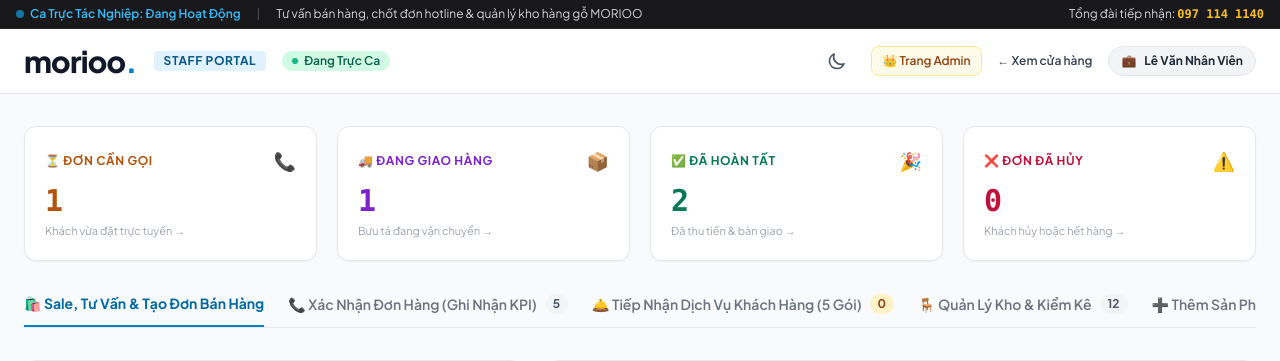
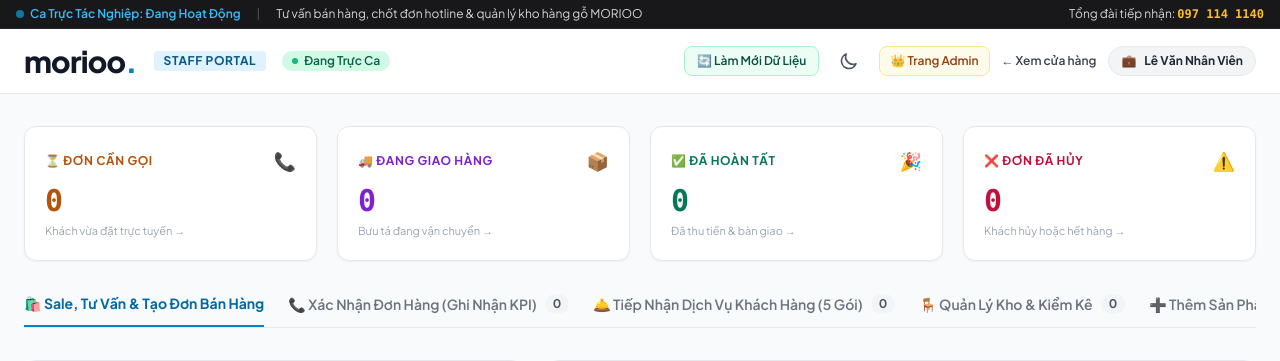
Before and after one commit to R1PL3X/MocThanh, a Flask app: page /staff in a window 1280 px wide. Shown: the top 361 px of the page. Run offline with Flask 3, Linux system fonts and the light colour scheme; some libraries are stand-ins or nearby versions; some web fonts are replaced.

Commit message:
fix(staff): fix illegal await in handlePosSubmit, add refresh button, update navigation links to root paths

```diff
--- a/admin.html
+++ b/admin.html
@@ -86,12 +86,12 @@
         </button>
 
         <!-- Link to Staff Portal -->
-        <a href="staff.html" class="text-xs text-sky-700 dark:text-sky-400 font-semibold hover:underline flex items-center gap-1 px-2.5 py-1.5 rounded-lg border border-sky-200 dark:border-sky-800 bg-sky-50 dark:bg-zinc-800">
+        <a href="/staff" class="text-xs text-sky-700 dark:text-sky-400 font-semibold hover:underline flex items-center gap-1 px-2.5 py-1.5 rounded-lg border border-sky-200 dark:border-sky-800 bg-sky-50 dark:bg-zinc-800">
           👔 Cổng Nhân Viên
         </a>
 
         <!-- Link to Store -->
-        <a href="index.html" class="text-xs text-amber-800 dark:text-amber-400 font-semibold hover:underline flex items-center gap-1 px-2.5 py-1.5 rounded-lg border border-amber-200 dark:border-zinc-700 bg-amber-50 dark:bg-zinc-800">
+        <a href="/" class="text-xs text-amber-800 dark:text-amber-400 font-semibold hover:underline flex items-center gap-1 px-2.5 py-1.5 rounded-lg border border-amber-200 dark:border-zinc-700 bg-amber-50 dark:bg-zinc-800">
           &larr; Xem cửa hàng MORIOO
         </a>
       </div>
--- a/templates/admin.html
+++ b/templates/admin.html
@@ -86,12 +86,12 @@
         </button>
 
         <!-- Link to Staff Portal -->
-        <a href="staff.html" class="text-xs text-sky-700 dark:text-sky-400 font-semibold hover:underline flex items-center gap-1 px-2.5 py-1.5 rounded-lg border border-sky-200 dark:border-sky-800 bg-sky-50 dark:bg-zinc-800">
+        <a href="/staff" class="text-xs text-sky-700 dark:text-sky-400 font-semibold hover:underline flex items-center gap-1 px-2.5 py-1.5 rounded-lg border border-sky-200 dark:border-sky-800 bg-sky-50 dark:bg-zinc-800">
           👔 Cổng Nhân Viên
         </a>
 
         <!-- Link to Store -->
-        <a href="index.html" class="text-xs text-amber-800 dark:text-amber-400 font-semibold hover:underline flex items-center gap-1 px-2.5 py-1.5 rounded-lg border border-amber-200 dark:border-zinc-700 bg-amber-50 dark:bg-zinc-800">
+        <a href="/" class="text-xs text-amber-800 dark:text-amber-400 font-semibold hover:underline flex items-center gap-1 px-2.5 py-1.5 rounded-lg border border-amber-200 dark:border-zinc-700 bg-amber-50 dark:bg-zinc-800">
           &larr; Xem cửa hàng MORIOO
         </a>
       </div>
--- a/templates/staff.html
+++ b/templates/staff.html
@@ -62,7 +62,7 @@
   <header class="bg-white/95 dark:bg-zinc-900/95 backdrop-blur-md border-b border-gray-200 dark:border-zinc-800 sticky top-0 z-30">
     <div class="max-w-7xl mx-auto px-4 sm:px-6 py-3.5 flex items-center justify-between gap-4">
       <div class="flex items-center gap-4">
-        <a href="staff.html" class="flex items-baseline select-none">
+        <a href="/staff" class="flex items-baseline select-none">
           <span class="text-2xl sm:text-3xl font-black text-gray-900 dark:text-white tracking-tight">morioo</span>
           <span class="text-2xl sm:text-3xl font-black text-sky-600 leading-none">.</span>
         </a>
@@ -75,7 +75,17 @@
         </span>
       </div>
 
-      <div class="flex items-center gap-3 sm:gap-4">
+      <div class="flex items-center gap-2 sm:gap-3">
+        <!-- System Refresh Data Button -->
+        <button
+          type="button"
+          onclick="loadStaffData(); showToast('🔄 Đã làm mới dữ liệu từ Supabase!', 'success');"
+          class="inline-flex items-center gap-1.5 text-xs px-3 py-1.5 rounded-lg bg-emerald-50 dark:bg-zinc-800 hover:bg-emerald-100 dark:hover:bg-zinc-700 text-emerald-900 dark:text-emerald-300 border border-emerald-200 dark:border-zinc-700 font-semibold transition"
+          title="Làm mới toàn bộ dữ liệu mới nhất từ hệ thống"
+        >
+          <span>🔄 Làm Mới Dữ Liệu</span>
+        </button>
+
         <!-- Dark Mode Toggle Button -->
         <button
           type="button"
@@ -92,11 +102,11 @@
           </svg>
         </button>
 
-        <a href="admin.html" class="text-xs text-amber-800 dark:text-amber-400 font-semibold hover:underline flex items-center gap-1 px-2.5 py-1.5 rounded-lg border border-amber-200 dark:border-zinc-700 bg-amber-50 dark:bg-zinc-800">
+        <a href="/admin" class="text-xs text-amber-800 dark:text-amber-400 font-semibold hover:underline flex items-center gap-1 px-2.5 py-1.5 rounded-lg border border-amber-200 dark:border-zinc-700 bg-amber-50 dark:bg-zinc-800">
           👑 Trang Admin
         </a>
 
-        <a href="index.html" class="text-xs text-gray-700 dark:text-zinc-300 font-semibold hover:underline flex items-center gap-1">
+        <a href="/" class="text-xs text-gray-700 dark:text-zinc-300 font-semibold hover:underline flex items-center gap-1">
           &larr; Xem cửa hàng
         </a>
 
@@ -993,7 +1003,7 @@
       `).join('');
     }
 
-    function handlePosSubmit(e) {
+    async function handlePosSubmit(e) {
       e.preventDefault();
       const sel = document.getElementById('posSelectProduct');
       const opt = sel.options[sel.selectedIndex];
@@ -1763,8 +1773,18 @@
       }
     });
 
+    // Check URL Hash for direct Tab Navigation
+    function checkHashTab() {
+      const hash = window.location.hash.replace('#', '').toLowerCase();
+      if (['pos', 'orders', 'services', 'inventory', 'addproduct'].includes(hash)) {
+        const mapped = hash === 'addproduct' ? 'addProduct' : hash;
+        switchStaffTab(mapped);
+      }
+    }
+
     document.addEventListener('DOMContentLoaded', () => {
       initTheme();
+      checkHashTab();
       loadStaffData();
       startStaffAutoSync();
     });
```
Also changed, not shown: staff.html (+25 -5 lines).
